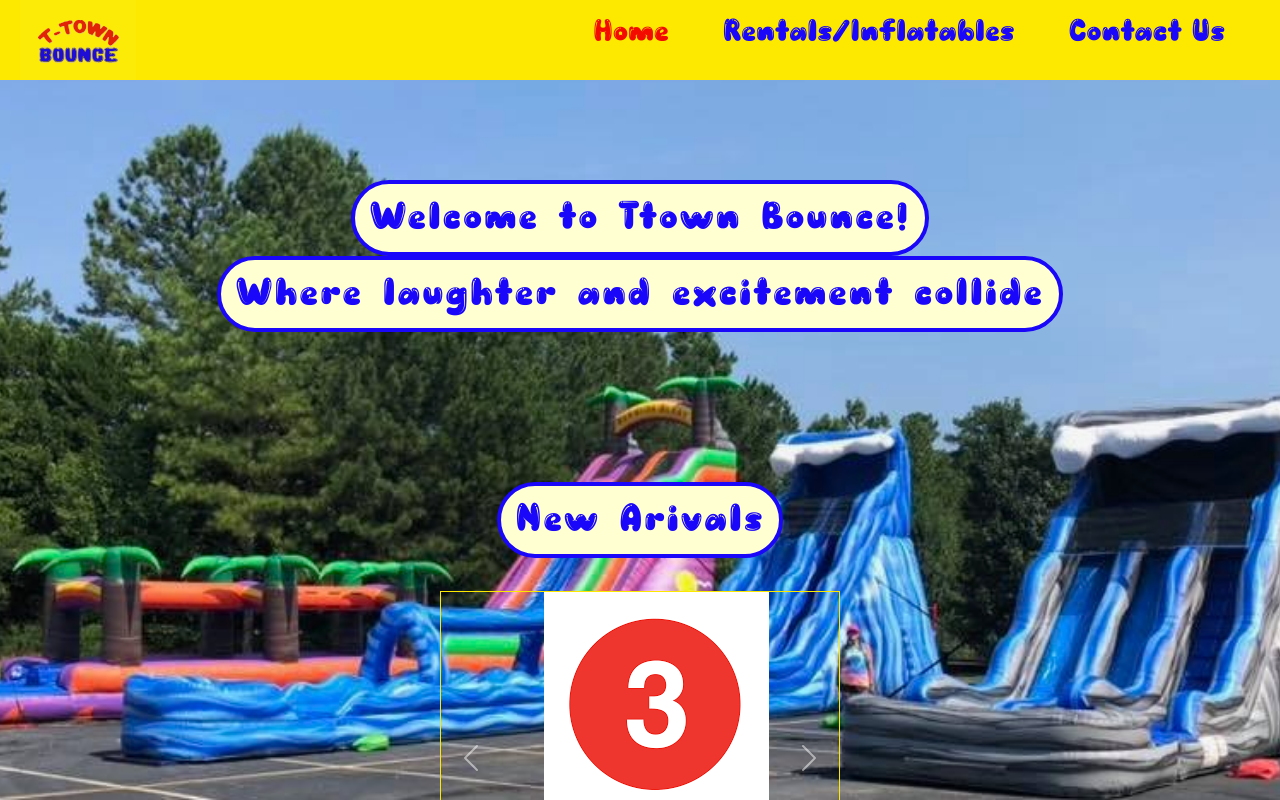
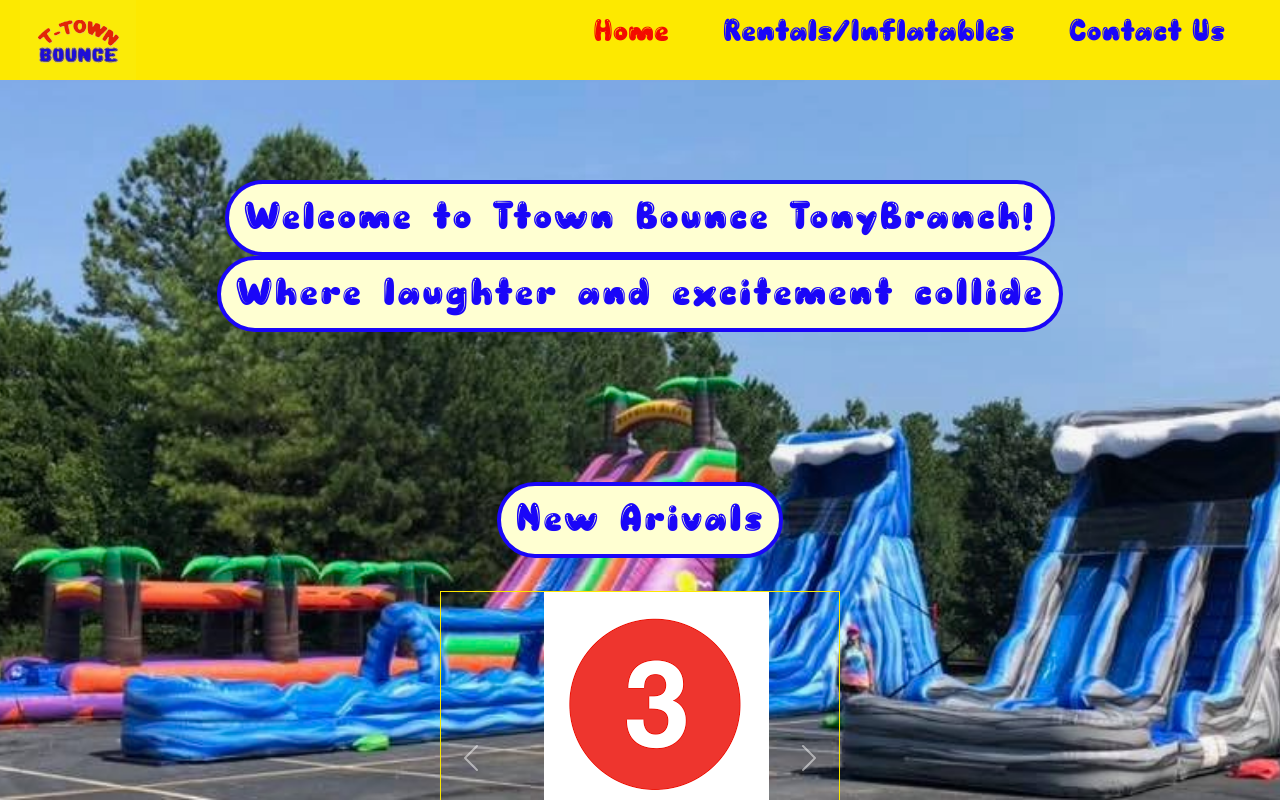
Before and after one commit to ttownbounce/ttownbounce, a React (Create React App) app: page / in a window 1280 px wide. Shown: the top 800 px of the page. Built offline with nearby package versions, Linux system fonts and the light colour scheme; a small style sheet from the web is missing.

Commit message:
TonyBranch

```diff
--- a/src/components/pages/HomePage.js
+++ b/src/components/pages/HomePage.js
@@ -13,7 +13,7 @@
     <div className="page">
       <div className="headerTextContainer">
         <h1 className="headerText bubbleWhite jumbotron jumbotron-fluid">
-          Welcome to Ttown Bounce!
+          Welcome to Ttown Bounce TonyBranch!
         </h1>
         <h1 className="headerText center bubbleWhite jumbotron jumbotron-fluid">
           Where laughter and excitement collide
```
